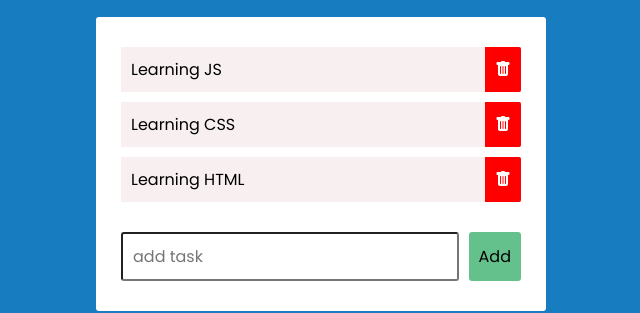
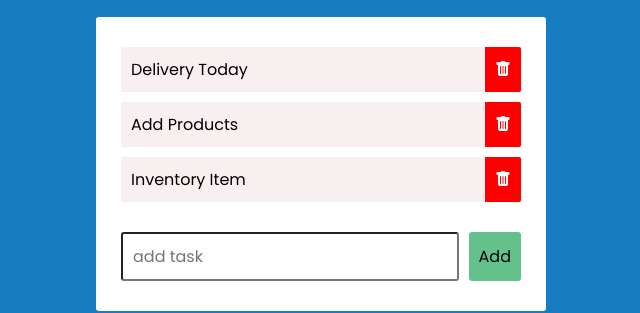
Before and after one commit to dacsstack/task-manager-JS, a plain HTML site: page index.html in a window 1280 px wide. Shown: the part 263-576 px from the top of the page, 319-959 px from the left. Drawn offline with nearby package versions, Linux system fonts and the light colour scheme.

Commit message:
Change Item List

```diff
--- a/index.html
+++ b/index.html
@@ -24,15 +24,15 @@
                 <div class="task-box">
                     <ul class="tasks">
                         <li>
-                            <span>Learning JS</span>
+                            <span>Delivery Today</span>
                             <i class="bi bi-trash-fill delete"></i>
                         </li>
                         <li>
-                            <span>Learning CSS</span>
+                            <span>Add Products</span>
                             <i class="bi bi-trash-fill delete"></i>
                         </li>
                         <li>
-                            <span>Learning HTML</span>
+                            <span>Inventory Item</span>
                             <i class="bi bi-trash-fill delete"></i>
                         </li>
                     </ul>
```
